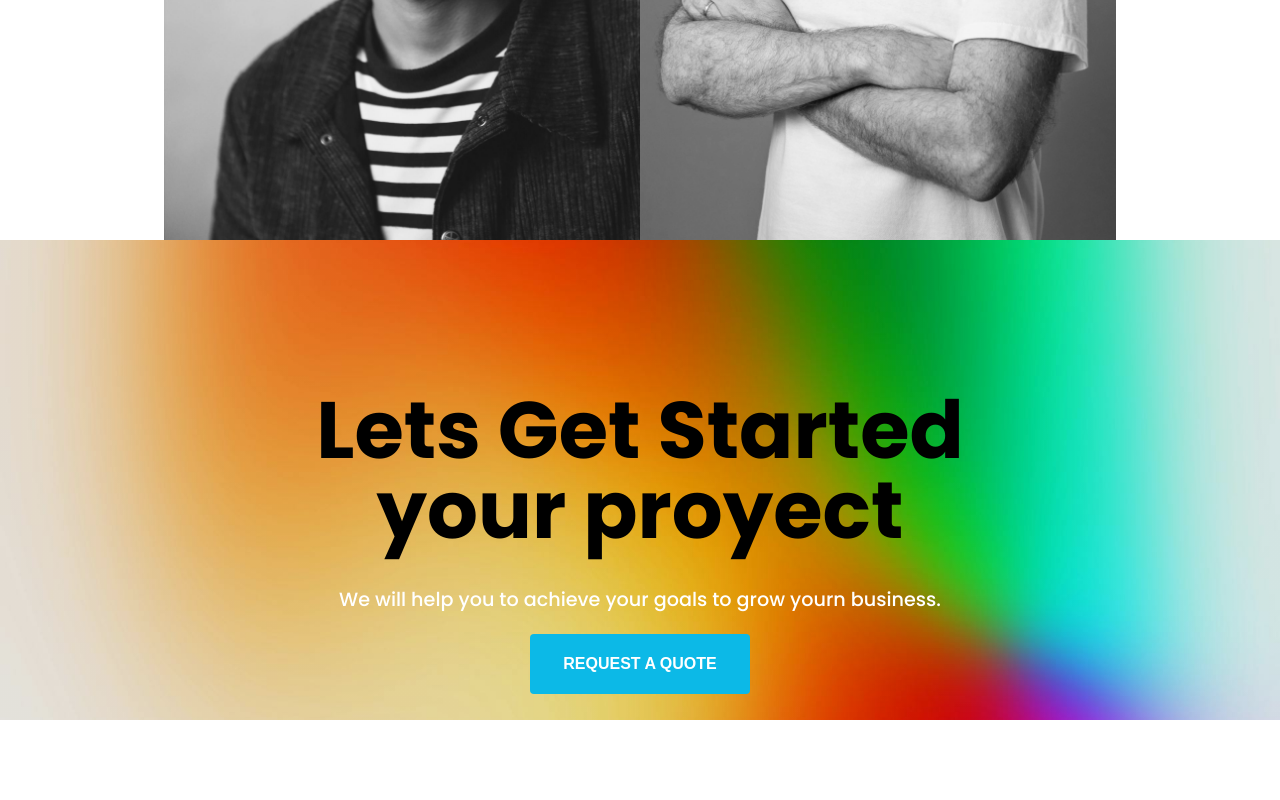
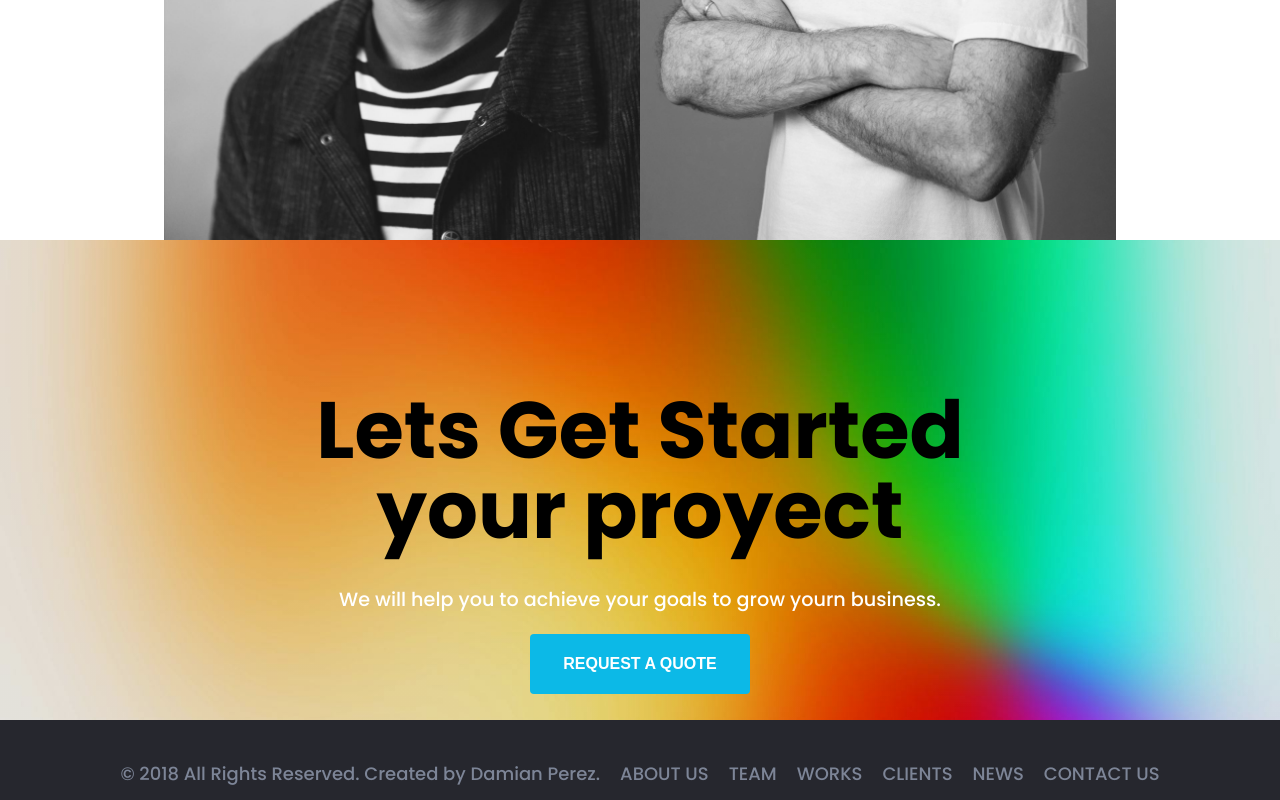
Before and after one commit to damidevel0per/tp3-flexbox-clon, a plain HTML site: page index.html in a window 1280 px wide. Shown: the part 3487-4287 px from the top of the page. Before the commit the page ends 4207 px from the top, so only its background shows below. Drawn offline with Linux system fonts and the light colour scheme.

Commit message:
subiendo actualizacion de footer

```diff
--- a/css/style.css
+++ b/css/style.css
@@ -228,3 +228,33 @@ body{
 .contenedor3{
     text-align: center;
 }
+
+footer{
+    background-color: #26272E;
+    color: white;
+    height: 10vh;
+    text-align: start;
+}
+
+footer{
+    color: #7D8597;
+}
+
+.enlaces{
+    font-size: large;
+    display: flex;
+    flex-direction: row;
+    justify-content: center;
+    padding-top: 40px;
+}
+
+.enlaces a{
+    text-decoration: none;
+    color: #7D8597;
+    padding-left: 20px;
+    text-align: center;
+}
+
+.enlaces a:hover{
+    color: #0CB9E7;
+}
--- a/index.html
+++ b/index.html
@@ -37,6 +37,7 @@
         <h1>WE ARE CREATIVE</h1>
     </section>
 
+    <main>
         <section class="informacion">
             <div class="contenedor">
                 <div class="texto">
@@ -89,8 +90,21 @@
             </div>
 
         </section>
+    </main>
 
-
+    <footer>
+        <section>
+            <div class="enlaces">
+                <p>© 2018 All Rights Reserved. Created by Damian Perez.</p>
+                <a href="">ABOUT US</a>
+                <a href="">TEAM</a>
+                <a href="">WORKS</a>
+                <a href="">CLIENTS</a>
+                <a href="">NEWS</a>
+                <a href="">CONTACT US</a>
+            </dive>
+        </section>
+    </footer>
 
 
 </body>
```
Lines whose indentation alone changed are shown as unchanged.
